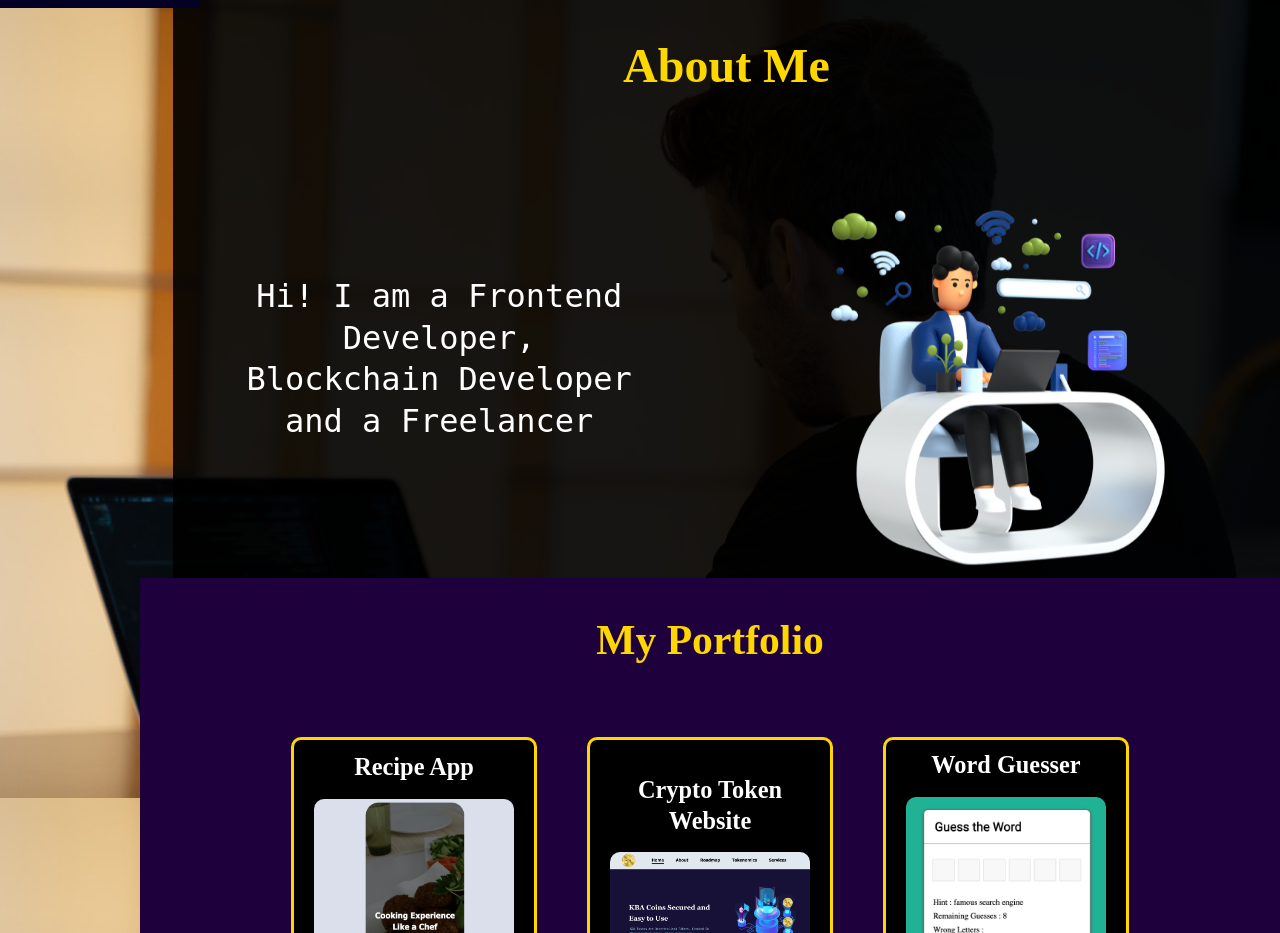
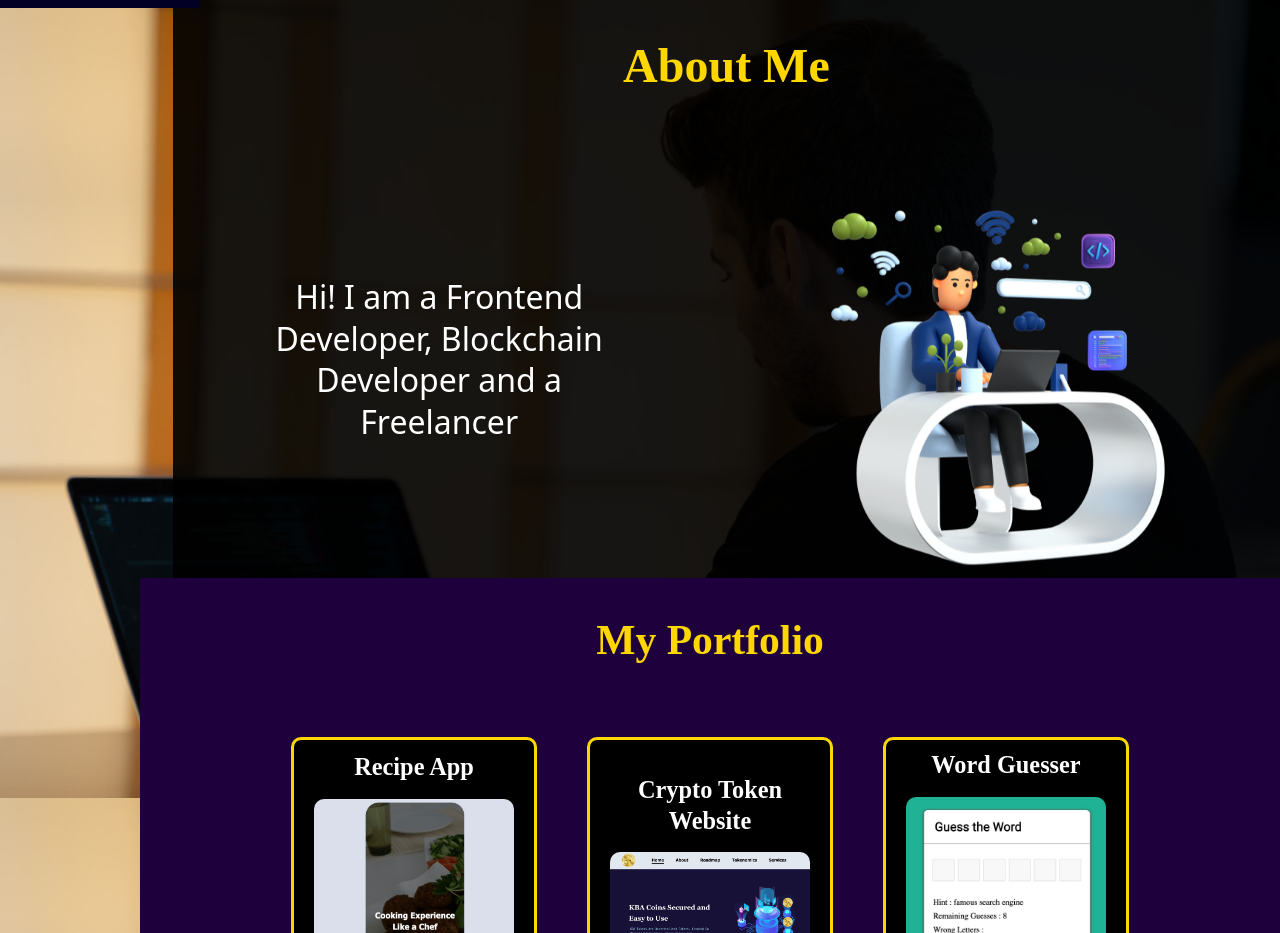
Before and after one commit to Syedhussainsaber/Personal-Portfolio, a React (Create React App) app: page / in a window 1280 px wide. Shown: the part 802-1735 px from the top of the page. Built offline with nearby package versions, Linux system fonts and the light colour scheme.

Commit message:
files committed

```diff
--- a/src/Components/About.js
+++ b/src/Components/About.js
@@ -32,6 +32,9 @@ const Flex = styled.div`
     flex-wrap: wrap;
     justify-content: center;
   }
+  @media (min-width: 500px) {
+    margin-bottom: 60px;
+  }
 `
 const Heading = styled.h2`
   color: gold;
@@ -42,7 +45,7 @@ const AboutPara = styled.div`
   color: white;
   width: 80%;
   padding: 10px;
-  font-family: mono;
+  font-family: system-ui;
   p {
     width: 95%;
     margin: 10px;
```
